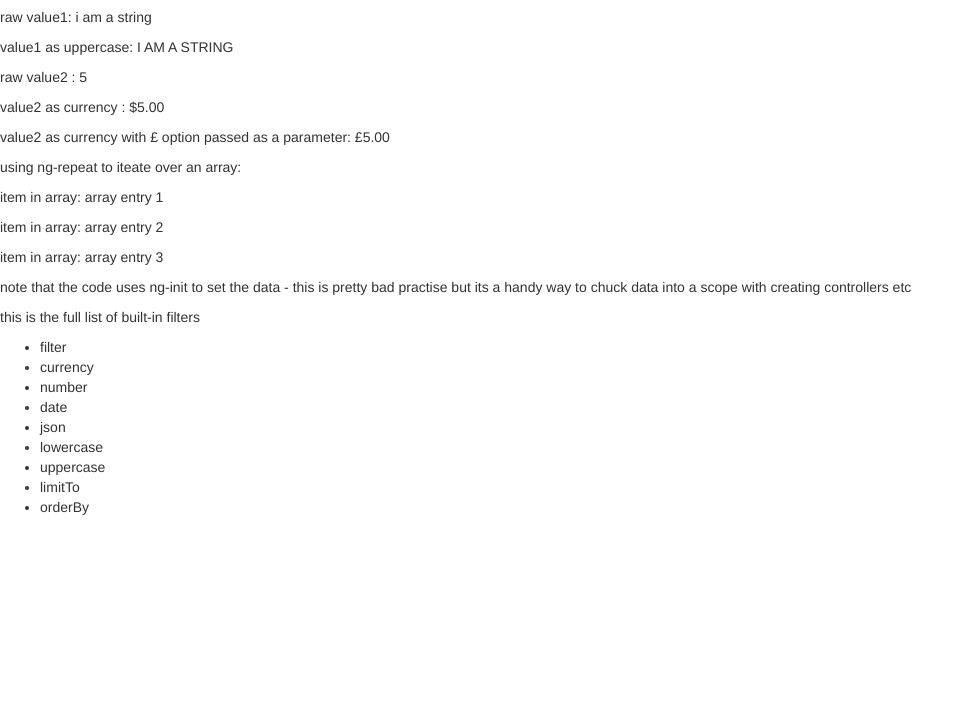
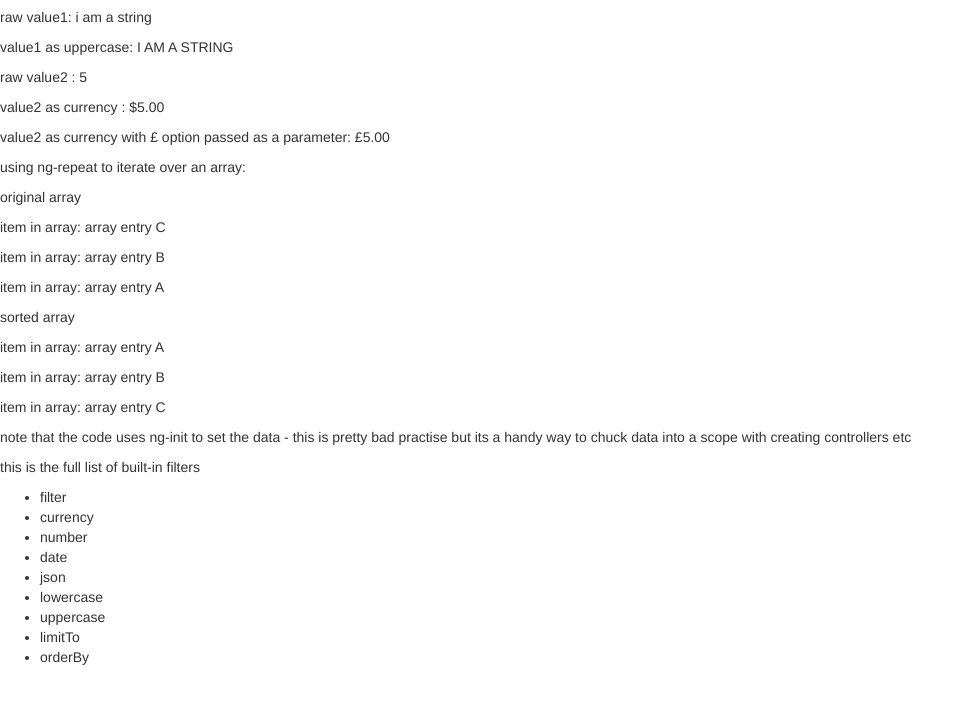
Before and after one commit to ankurmkoul/dan_wahlin_angular, a website: page eg_2_filters/index.html in a window 1280 px wide. Shown: the part 93-796 px from the top of the page, without its empty margins (0-974 px from the left). Drawn offline with nearby package versions, Linux system fonts and the light colour scheme.

Commit message:
added sorting to ng-repeat

```diff
--- a/eg_2_filters/index.html
+++ b/eg_2_filters/index.html
@@ -6,7 +6,7 @@
 	</head>
 	<body>
 		<h1>Filters</h1>
-		<div ng-init="value1='i am a string';value2=5;value3=['array entry 1', 'array entry 2', 'array entry 3']">
+		<div ng-init="value1='i am a string';value2=5;value3=['array entry C', 'array entry B', 'array entry A']">
 			<script>
 			</script>
 			<p>Filters allow us to change data using | syntax - you can define your own ones but here I'm going to show a couple (there aren't many) built in ones</p>
@@ -15,8 +15,11 @@
 			<p>raw value2 : {{value2}}</p>
 			<p>value2 as currency : {{value2|currency}}</p>
 			<p>value2 as currency with £ option passed as a parameter: {{value2|currency:"£"}}</p>
-			<p>using ng-repeat to iteate over an array:</p>
+			<p>using ng-repeat to iterate over an array:</p>
+			<p>original array</p>
 			<p ng-repeat="item in value3">item in array: {{item}}</p>
+			<p>sorted array</p>
+			<p ng-repeat="item in value3|orderBy">item in array: {{item}}</p>
 			<p>note that the code uses ng-init to set the data - this is pretty bad practise but its a handy way to chuck data into a scope with creating controllers etc</p>
 			<p>this is the full list of built-in filters</p>
 			<p>
```
